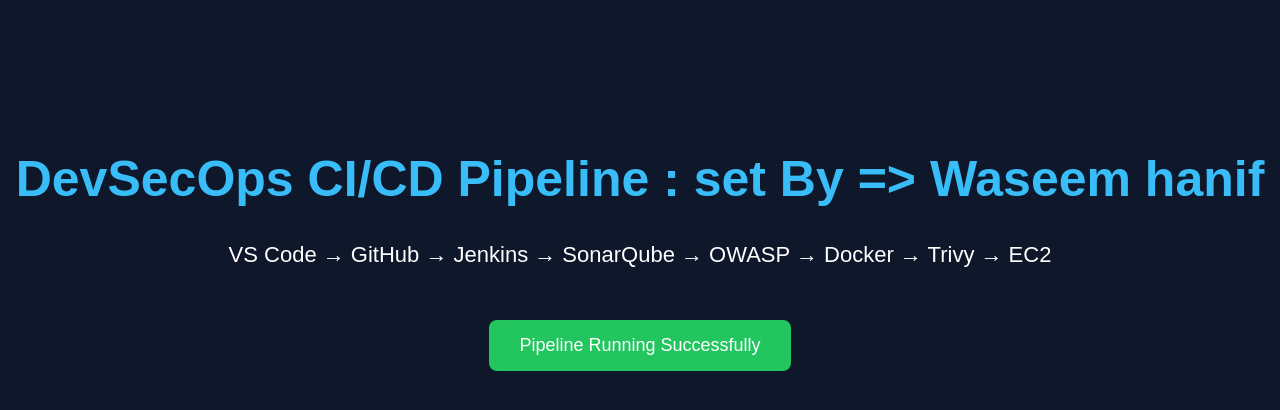
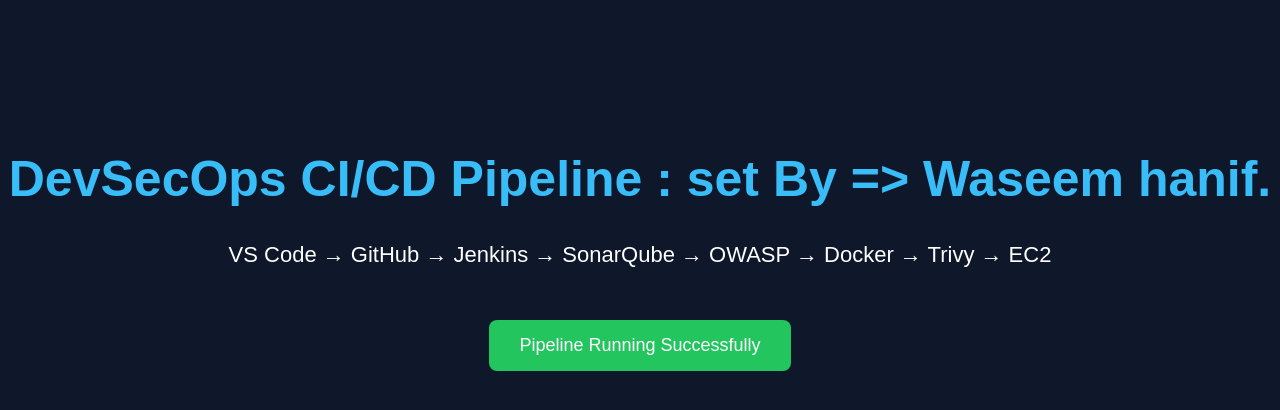
Before and after one commit to Waseem3720/DevOps-Project, a plain HTML site: page index.html in a window 1280 px wide. Drawn offline with Linux system fonts and the light colour scheme.

```diff
--- a/index.html
+++ b/index.html
@@ -8,7 +8,7 @@
 <body>
 
     <div class="container">
-        <h1>DevSecOps CI/CD Pipeline : set By => Waseem hanif </h1>
+        <h1>DevSecOps CI/CD Pipeline : set By => Waseem hanif. </h1>
 
         <p>
             VS Code → GitHub → Jenkins → SonarQube →
```
